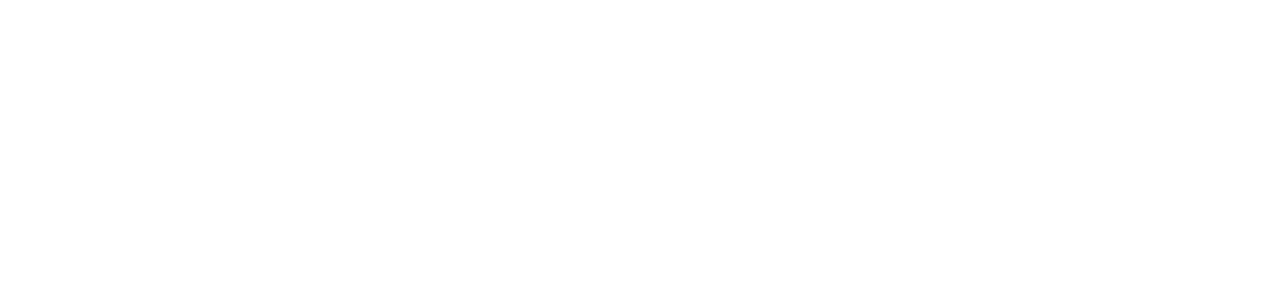
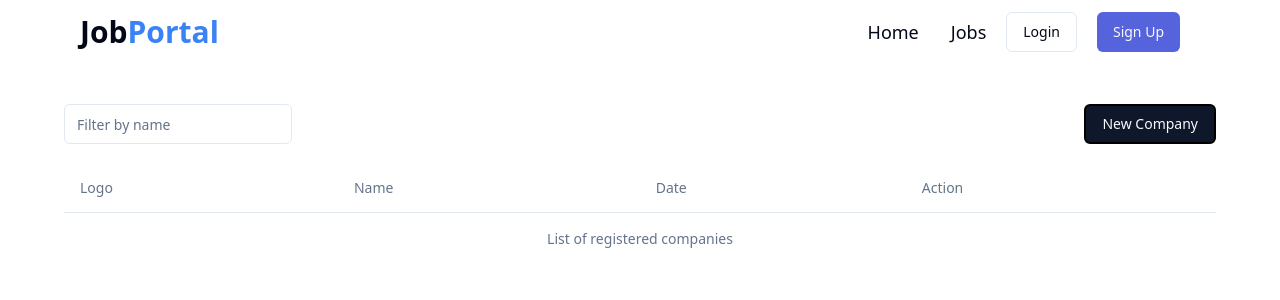
Before and after one commit to Coder-PinkuModi/Job_Portal, a React (Vite) app in the folder frontend/: page /admin/companies in a window 1280 px wide. Before the commit this address had no page. Shown: the top 300 px of the page. Built offline with nearby package versions, Linux system fonts and the light colour scheme.

Commit message:
admin panel initiated

```diff
--- a/frontend/src/App.jsx
+++ b/frontend/src/App.jsx
@@ -10,10 +10,12 @@
 import Browse from "./pages/Browse.jsx"
 import Profile from "./pages/Profile.jsx"
 import JobDescription from "./pages/JobDescription.jsx"
+import Companies from "./components/admin/Companies.jsx"
 
 export default function App() {
   return (
       <Routes>
+        {/* for client */}
         <Route path="/" element={<Home />} />
         <Route path="/signup" element={<SignUp />} />
         <Route path="/login" element={<Login />} />
@@ -25,6 +27,9 @@
       {/* <Button>Click me</Button>  */}
       {/* <SignUp /> */}
       {/* <Login /> */}
+
+      {/* for admin or recruiter */}
+      <Route path="/admin/companies" element={<Companies />} />
       </Routes>
 
   )
--- /dev/null
+++ b/frontend/src/components/admin/Companies.jsx
@@ -0,0 +1,25 @@
+import Navbar from "../shared/Navbar"
+import { Input } from "@/components/ui/input";
+import { Button } from "@/components/ui/button";
+import CompaniesTable from "./CompaniesTable";
+
+function Companies() {
+  return (
+    <div>
+      <Navbar />
+      <div className="max-w-6xl mx-auto my-10">
+        <div className="flex items-center justify-between my-5">
+          <Input
+            className="w-fit"
+            placeholder="Filter by name"
+          />
+
+          <Button>New Company</Button>
+        </div>
+        <CompaniesTable />
+      </div>
+    </div>
+  )
+}
+
+export default Companies
--- /dev/null
+++ b/frontend/src/components/admin/CompaniesTable.jsx
@@ -0,0 +1,20 @@
+import { Table, TableCaption, TableHeader, TableHead, TableRow } from "@/components/ui/table"
+function CompaniesTable() {
+    return (
+        <div>
+            <Table>
+                <TableCaption>List of registered companies</TableCaption>
+                <TableHeader>
+                    <TableRow>
+                        <TableHead>Logo</TableHead>
+                        <TableHead>Name</TableHead>
+                        <TableHead>Date</TableHead>
+                        <TableHead>Action</TableHead>
+                    </TableRow>
+                </TableHeader>
+            </Table>
+        </div>
+    )
+}
+
+export default CompaniesTable
--- a/frontend/src/components/shared/Navbar.jsx
+++ b/frontend/src/components/shared/Navbar.jsx
@@ -76,19 +76,31 @@
 
             <div className="hidden sm:flex gap-5 items-center">
                 <ul className="flex gap-8 font-medium items-center text-lg">
+                    {userFromStore && userFromStore.role === "recruiter" ? (
+                        <>
+                            <li className="cursor-pointer">
+                                <Link to="/admin/companies">Companies</Link>
+                            </li>
+                            <li className="cursor-pointer">
+                                <Link to="/admin/jobs">Jobs</Link>
+                            </li>
+                        </>
+                    ) : <>
                         <li className="cursor-pointer">
                             <Link to="/">Home</Link>
                         </li>
                         <li className="cursor-pointer">
                             <Link to="/jobs">Jobs</Link>
                         </li>
+                    </>
+                    }
                     {/* <li className="cursor-pointer"><Link to="/browse">Browse</Link></li> */}
                 </ul>
 
                 {!user ? (
                     <div className="flex gap-5">
                         <Link to="/login">
-                            <Button variant="outline" >Login</Button>
+                            <Button variant="outline">Login</Button>
                         </Link>
                         <Link to="/signup">
                             <Button className="bg-[#4150d9e3] hover:bg-[#515dc8] border-none">Sign Up</Button>
@@ -102,7 +114,13 @@
                             </Avatar>
                         </PopoverTrigger>
                         <PopoverContent>
-                            <Link to='/profile' className="hover:underline"> {user.name} <br /></Link>
+                            {user.role === "recruiter" ? (
+                                <>
+                                    <li className="list-none"> {user.name} <br /></li>
+                                </>
+                            ) : (
+                                <><Link to='/profile' className="hover:underline"> {user.name} <br /></Link></>
+                            )}
                             <Button variant="link" onClick={logout}>Logout</Button>
                         </PopoverContent>
                     </Popover>
--- /dev/null
+++ b/frontend/src/components/ui/table.jsx
@@ -0,0 +1,83 @@
+import * as React from "react"
+
+import { cn } from "@/lib/utils"
+
+const Table = React.forwardRef(({ className, ...props }, ref) => (
+  <div className="relative w-full overflow-auto">
+    <table
+      ref={ref}
+      className={cn("w-full caption-bottom text-sm", className)}
+      {...props} />
+  </div>
+))
+Table.displayName = "Table"
+
+const TableHeader = React.forwardRef(({ className, ...props }, ref) => (
+  <thead ref={ref} className={cn("[&_tr]:border-b", className)} {...props} />
+))
+TableHeader.displayName = "TableHeader"
+
+const TableBody = React.forwardRef(({ className, ...props }, ref) => (
+  <tbody
+    ref={ref}
+    className={cn("[&_tr:last-child]:border-0", className)}
+    {...props} />
+))
+TableBody.displayName = "TableBody"
+
+const TableFooter = React.forwardRef(({ className, ...props }, ref) => (
+  <tfoot
+    ref={ref}
+    className={cn("border-t bg-muted/50 font-medium [&>tr]:last:border-b-0", className)}
+    {...props} />
+))
+TableFooter.displayName = "TableFooter"
+
+const TableRow = React.forwardRef(({ className, ...props }, ref) => (
+  <tr
+    ref={ref}
+    className={cn(
+      "border-b transition-colors hover:bg-muted/50 data-[state=selected]:bg-muted",
+      className
+    )}
+    {...props} />
+))
+TableRow.displayName = "TableRow"
+
+const TableHead = React.forwardRef(({ className, ...props }, ref) => (
+  <th
+    ref={ref}
+    className={cn(
+      "h-12 px-4 text-left align-middle font-medium text-muted-foreground [&:has([role=checkbox])]:pr-0",
+      className
+    )}
+    {...props} />
+))
+TableHead.displayName = "TableHead"
+
+const TableCell = React.forwardRef(({ className, ...props }, ref) => (
+  <td
+    ref={ref}
+    className={cn("p-4 align-middle [&:has([role=checkbox])]:pr-0", className)}
+    {...props} />
+))
+TableCell.displayName = "TableCell"
+
+const TableCaption = React.forwardRef(({ className, ...props }, ref) => (
+  <caption
+    ref={ref}
+    className={cn("mt-4 text-sm text-muted-foreground", className)}
+    {...props} />
+))
+TableCaption.displayName = "TableCaption"
+
+export {
+  Table,
+  TableHeader,
+  TableBody,
+  TableFooter,
+  TableHead,
+  TableRow,
+  TableCell,
+  TableCaption,
+}
--- a/frontend/src/pages/Home.jsx
+++ b/frontend/src/pages/Home.jsx
@@ -3,8 +3,23 @@
 import { InterestedJobs } from "../components/JobInterest.jsx";
 import Footer from "../components/shared/Footer.jsx"
 // import JobInterest from "./interestJobsOptions.jsx";
+import { useEffect } from "react";
+import { useSelector } from "react-redux";
+import { useNavigate } from "react-router-dom";
 
 function Home() {
+
+  const user= useSelector((state) => state.userAuth);
+  const navigate= useNavigate();
+
+  useEffect(() => {
+    function redirection(){
+      if(user && user?.role === "recruiter"){
+        navigate("/admin/companies")
+      }
+    }
+    redirection()
+  }, []);
 
   return (
     <div>
--- a/frontend/src/pages/auth/login.jsx
+++ b/frontend/src/pages/auth/login.jsx
@@ -72,7 +72,6 @@
             });
 
         } catch (error) {
-            console.log("Login failed:", error);
             toast.error(`${error.response.data.message}`);
         } finally {
             setSubmitting(false);
```
Lines whose indentation alone changed are shown as unchanged.
